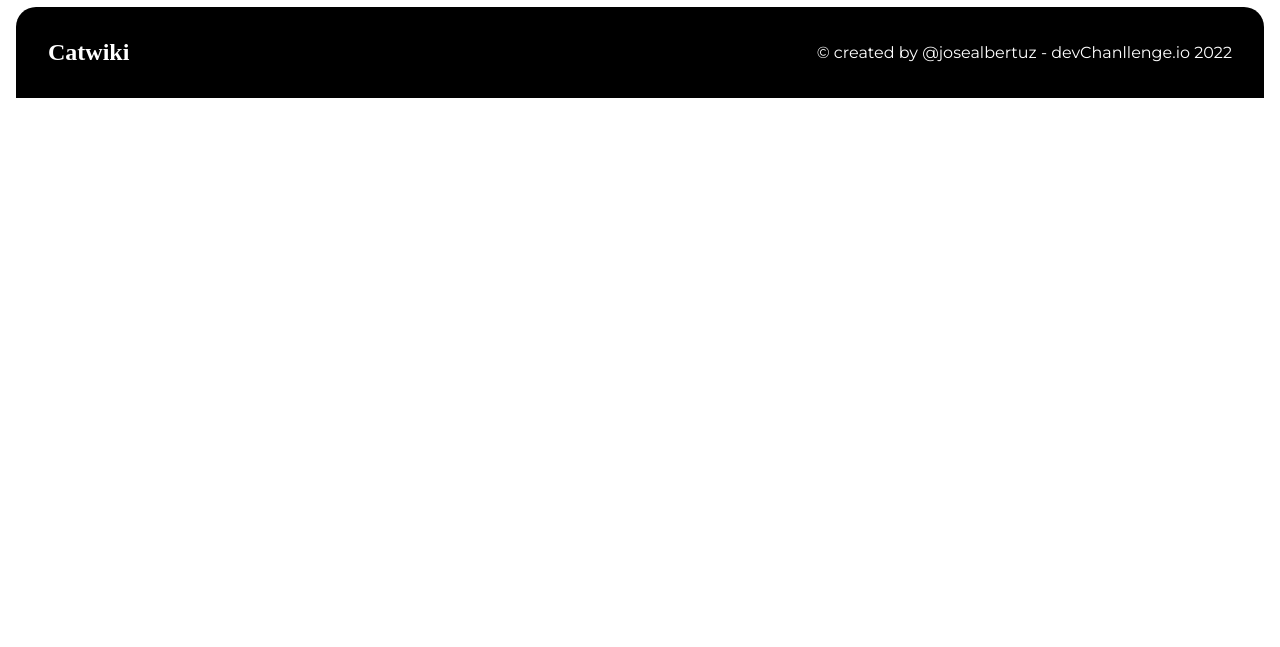
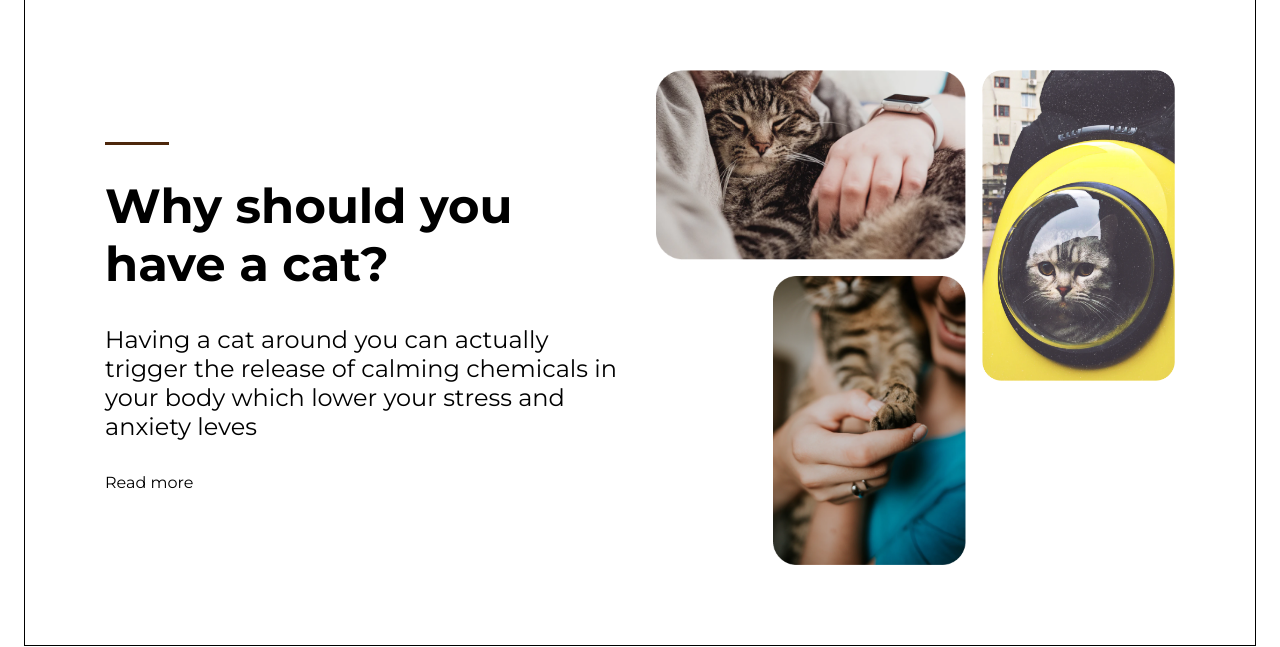
Before and after one commit to josealbertuz/cat-wiki, a Next.js app: page / in a window 1280 px wide. Shown: the part 1135-1782 px from the top of the page. Before the commit the page ends 1233 px from the top, so only its background shows below. Built offline with nearby package versions, Linux system fonts and the light colour scheme; no server answers; a web font is replaced by a local one.

Commit message:
why have a cat component added to index

```diff
--- a/components/home/BreedSearchSection.tsx
+++ b/components/home/BreedSearchSection.tsx
@@ -1,18 +1,13 @@
 import React from 'react';
-import styled from 'styled-components';
 import BreedHeroForm from './search-breeds/BreedHeroForm';
 import MostSearchBreeds from './most-search-breeds/MostSearchBreeds';
 
-const Wrapper = styled.section`
-    min-height: 40em;
-`;
-
 const BreedSearchSection = () => {
     return (
-        <Wrapper>
+        <>
             <BreedHeroForm />
             <MostSearchBreeds />
-        </Wrapper>
+        </>
     );
 };
 
--- a/pages/index.tsx
+++ b/pages/index.tsx
@@ -1,11 +1,13 @@
 import { ReactElement } from 'react';
 import CatSearchSection from '../components/home/BreedSearchSection';
+import WhyShouldYouHaveACatSection from '../components/home/WhyShouldYouHaveACatSection';
 import AppLayout from '../layouts/AppLayout';
 
 const Home = () => {
   return (
     <>
       <CatSearchSection />
+      <WhyShouldYouHaveACatSection />
     </>
   )
 }
```
